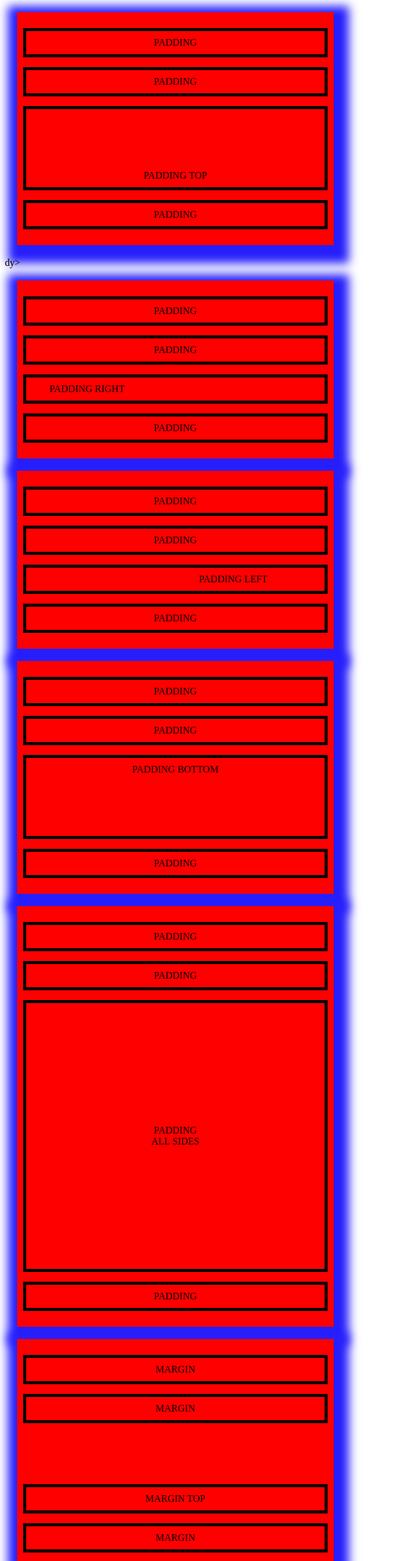
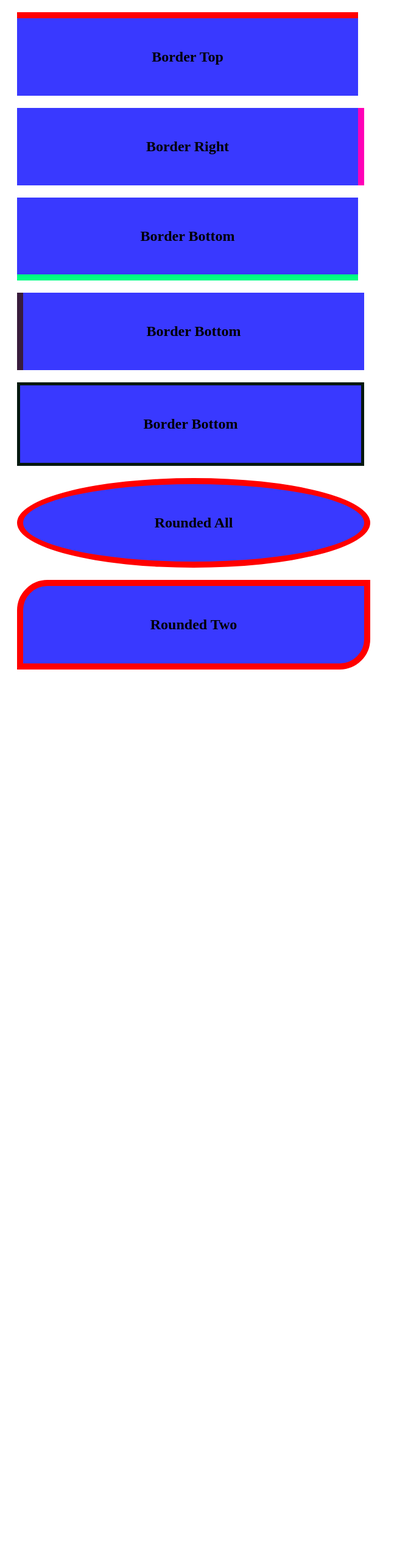
Before and after one commit to lavishjain36/Pseudoselector, a plain HTML site: page index.html in a window 1280 px wide. Shown: the top 2560 px of the page at 61% size, without its empty margins (0-670 px from the left). After the commit the page ends 1118 px from the top, so only its background shows below. Drawn offline with Linux system fonts and the light colour scheme.

Commit message:
Border prop

```diff
--- a/index.html
+++ b/index.html
@@ -4,96 +4,65 @@
   <meta charset="UTF-8">
   <meta http-equiv="X-UA-Compatible" content="IE=edge">
   <meta name="viewport" content="width=device-width, initial-scale=1.0">
-    <title>Padding and Margin</title>
-    <link rel="stylesheet" href="style.css">
+  <title>Document</title>
+  <style>
 
+    div{
+      background-color: #3939ff;
+      text-align: center;
+      padding: 10px;
+      margin: 20px;
+      padding:30px;
+      width:500px;
+    }
+
+    #rounded-all{
+      border:10px solid red;
+      border-radius: 50%;
+    }
+
+
+    #rounded-two{
+      border:10px solid red;
+      border-top-left-radius: 50px;
+      border-bottom-right-radius: 50px;
+    }
+  </style>
 </head>
 <body>
-    <div>
-        <p>Padding</p>
-        <p>Padding</p>
-        <p style="padding-top:100px">Padding Top</p>
-        <p>Padding</p>
-    </div>
-
-    dy>
-    <div>
-        <p>Padding</p>
-        <p>Padding</p>
-        <p style="padding-right:300px">Padding Right</p>
-        <p>Padding</p>
-    </div>
-
-    <div>
-        <p>Padding</p>
-        <p>Padding</p>
-        <p style="padding-left:200px">Padding Left</p>
-        <p>Padding</p>
-    </div>
-
-    <div>
-        <p>Padding</p>
-        <p>Padding</p>
-        <p style="padding-bottom:100px">Padding Bottom</p>
-        <p>Padding</p>
-    </div>
-
-    <div>
-        <p>Padding</p>
-        <p>Padding</p>
-        <p style="padding:200px">Padding All Sides</p>
-        <p>Padding</p>
+  <!-- Border-TOp -->
+  <div style="border-top:10px solid red">
+    <h2>Border Top</h2>
   </div>
 
 
-    <div>
-        <p>Margin</p>
-        <p>Margin</p>
-        <p style="margin-top:100px">Margin Top</p>
-        <p>Margin</p>
+    <!-- Border-Right -->
+    <div style="border-right:10px solid rgb(255, 0, 183)">
+      <h2>Border Right</h2>
     </div>
 
-
-    <div>
-        <p>Margin</p>
-        <p>Margin</p>
-        <p style="Margin-right:300px">Margin Right</p>
-        <p>Margin</p>
+      <!-- Border-Bootom -->
+  <div style="border-bottom:10px solid rgb(0, 255, 132)">
+    <h2>Border Bottom</h2>
   </div>
 
-    <div>
-        <p>Margin</p>
-        <p>Margin</p>
-        <p style="margin-left:200px">Margin Left</p>
-        <p>Margin</p>
+  <div style="border-left:10px solid rgb(56, 28, 60)">
+    <h2>Border Bottom</h2>
   </div>
 
-    <div>
-        <p>Margin</p>
-        <p>Margin</p>
-        <p style="margin-bottom:100px">Margin Bottom</p>
-        <p>Margin</p>
+  <div style="border:5px solid rgb(5, 24, 15)">
+    <h2>Border Bottom</h2>
   </div>
 
-    <div>
-        <p>Margin</p>
-        <p>Margin</p>
-        <p style="margin:100px">Margin All Sides</p>
-        <p>Margin</p>
+  <!-- ROund Border all sides -->
+  <div id="rounded-all">
+    <h2>Rounded All</h2>
   </div>
 
+  <!-- Round-2 sides -->
+  <div id="rounded-two">
+    <h2>Rounded Two</h2>
+  </div>
 
-<div>
-    <p>Lorem, ipsum dolor sit amet consectetur adipisicing elit. Nam tenetur repellat cum, et nobis architecto, quae velit inventore voluptatibus molestiae rerum error facere minus quidem at, ea assumenda adipisci recusandae?
-    Minus dolorem repellendus nostrum excepturi deserunt? Culpa quos itaque dolor at error aliquam iure minus aliquid quo veniam. Accusantium nostrum repudiandae quibusdam voluptates. Amet quis reiciendis repudiandae optio quod voluptas!
-    Dignissimos recusandae ex culpa ad, sint accusamus vitae maiores sed temporibus quibusdam neque repellendus distinctio ullam. Fugit iste at harum doloremque optio soluta voluptates tempore itaque aliquid, iusto quaerat reiciendis?
-    Voluptatibus eveniet laboriosam illum porro iusto voluptatum! Delectus recusandae reprehenderit praesentium harum voluptate. Nostrum repellat fugit architecto quis, quod amet consequatur harum incidunt minima? Fugit eligendi impedit eveniet similique voluptatibus!
-    Hic accusamus rem deserunt fugit! Maxime vero facilis cumque similique laudantium molestias quos ipsum aliquid, est repudiandae suscipit sint voluptatem explicabo vitae quia, porro hic a rerum neque. Molestiae, numquam.
-    Ipsam molestias adipisci rem deleniti in ad expedita, optio quam nobis modi recusandae doloribus corrupti ea quasi exercitationem. Aspernatur, repellendus iusto illo illum itaque ut placeat officia voluptatem mollitia inventore.
-    Commodi suscipit, eum beatae earum, cupiditate, voluptas at aut debitis quas et consequatur! Neque, voluptas illum debitis provident quasi porro harum dolores! Expedita in dolorum eveniet, labore officia ex illo!
-    Minus ea enim deleniti quis facilis natus, excepturi doloribus, odit animi eligendi inventore consequuntur sint tenetur quam nihil! Recusandae magni reprehenderit velit blanditiis nisi. Ipsa id quos sunt voluptatem alias!
-    Consequuntur quos provident veniam itaque molestias alias minus dolores. Voluptas consectetur veritatis quod, maxime, obcaecati beatae sapiente perspiciatis laudantium assumenda, sunt sequi temporibus fuga. Voluptate, temporibus non! Ipsum, minima unde.
-    Eaque earum sapiente assumenda eos deserunt, quos molestiae ratione nam suscipit illo debitis sit aliquid recusandae praesentium quibusdam consequatur porro magni magnam voluptatibus soluta eius accusantium animi tempora! Expedita, minus?</p>
-</div>
 </body>
 </html>
--- a/style.css
+++ /dev/null
@@ -1,14 +0,0 @@
-div{
-    background-color: red;
-    width: 500px;
-    padding: 10px;
-    margin: 20px;
-    text-align: center;
-    text-transform: uppercase;
-    box-shadow: 5px 10px 15px 20px rgb(38, 31, 251);
-}
-
-p{
-    border: 5px solid black;
-    padding: 10px;
-}
```
Lines whose indentation alone changed are shown as unchanged.
